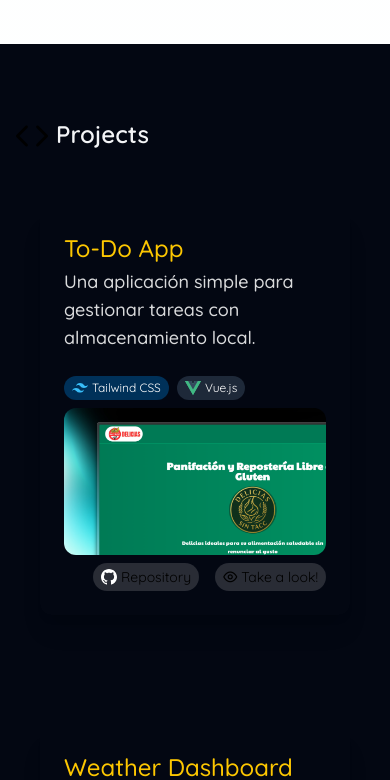
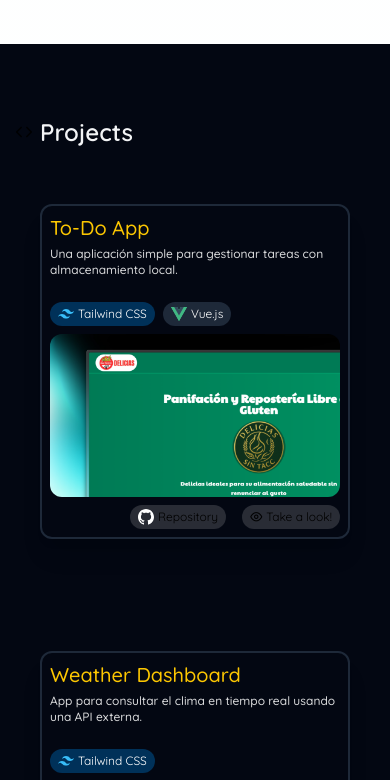
Before and after one commit to agusOlivieri/Portfolio, a Vue app: page / in a window 390 px wide. Shown: the part 800-1580 px from the top of the page. Built offline with nearby package versions, Linux system fonts and the light colour scheme; a web font is replaced by a local one.

Commit message:
Projects responsive

```diff
--- a/src/components/Project.vue
+++ b/src/components/Project.vue
@@ -26,10 +26,10 @@ const props = defineProps({
 <template>
     <div class="rounded-2xl p-6 flex flex-col">
         <div class="mb-16">
-            <div class="relative p-6 transition duration-500 ease-in-out transform shadow-xl overflow-clip rounded-xl sm:rounded-xl md:group-hover:-translate-y-1 md:group-hover:shadow-2xl lg:border-2 lg:border-gray-800 lg:hover:border-gray-700 lg:hover:bg-gray-800/50">
+            <div class="relative p-2 md:p-6 transition duration-500 ease-in-out transform shadow-xl overflow-clip rounded-xl sm:rounded-xl md:group-hover:-translate-y-1 md:group-hover:shadow-2xl border-2 border-gray-800 hover:border-gray-700 hover:bg-gray-800/50">
 
-                <h3 class="text-2xl text-yellow-400 mb-1 font-medium">{{ title }}</h3>
-                <p class="text-lg mb-6 font-medium text-white/85">{{ description }}</p>
+                <h3 class="text-xl md:text-2xl text-yellow-400 mb-1 font-medium">{{ title }}</h3>
+                <p class="text-xs md:text-lg mb-6 font-medium text-white/85">{{ description }}</p>
 
                 <ul class="flex gap-x-2 mb-2">
                     <li v-for="tech in technologies">
@@ -45,7 +45,7 @@ const props = defineProps({
                     <!-- <div class="h-[400px] bg-white/25 text-red-800 rounded-4xl text-center flex justify-center items-center">Imagen de proyecto</div> -->
 
 
-                <ul class="flex gap-x-4 mt-2 justify-end text-sm">
+                <ul class="flex gap-x-4 mt-2 justify-end text-xs md:text-sm">
                     <a :href="githubLink" target="_blank" rel="noopener noreferrer" class="flex items-center gap-x-1 bg-white/15 px-2 py-1 rounded-full hover:bg-white/30 transition" >
                         <Github class="size-4"/>
                         Repository
--- a/src/components/Projects.vue
+++ b/src/components/Projects.vue
@@ -45,8 +45,8 @@ const projects = [
 <template>
   <div class="pt-18">
     <div class="flex items-center mb-8 gap-x-2">
-      <i class="pi pi-code mt-1" style="font-size: 2rem"></i>
-      <h2 class="text-2xl lg:text-4xl text-gray-100 font-semibold">Projects</h2>
+      <i class="pi pi-code code-icon"></i>
+      <h2 class="text-2xl md:text-4xl text-gray-100 font-semibold">Projects</h2>
     </div>
     <Project v-for="(project, index) in projects" :key="index"
         :title="project.title"
@@ -57,3 +57,11 @@ const projects = [
     />
   </div>
 </template>
+
+<style scoped>
+@media (width >= 48rem) {
+  .code-icon {
+    font-size: 2rem;
+  }
+}
+</style>
```
